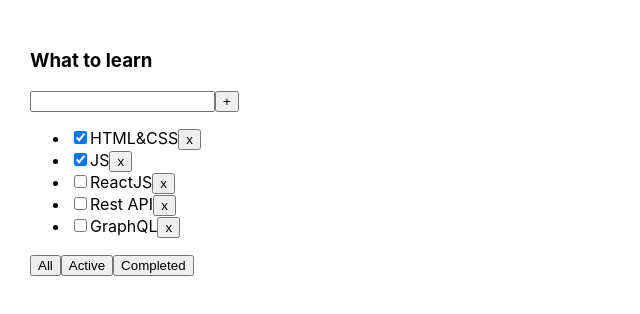
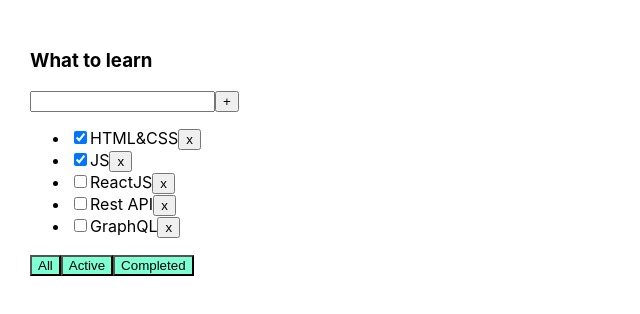
Before and after one commit to Paskinho/newtodolist, a React (Create React App) app: page / in a window 1280 px wide. Shown: the top 314 px of the page, without its empty margins (0-640 px from the left). Built offline with nearby package versions, Linux system fonts and the light colour scheme.

Commit message:
filter trim

```diff
--- a/src/App.tsx
+++ b/src/App.tsx
@@ -1,18 +1,18 @@
 import React, {useState} from 'react';
 import './App.css';
 import {Todolist} from './Todolist';
-import { v1 } from 'uuid';
+import {v1} from 'uuid';
 
 export type FilterValuesType = "all" | "active" | "completed";
 
 function App() {
 
     let [tasks, setTasks] = useState([
-        { id: v1(), title: "HTML&CSS", isDone: true },
-        { id: v1(), title: "JS", isDone: true },
-        { id: v1(), title: "ReactJS", isDone: false },
-        { id: v1(), title: "Rest API", isDone: false },
-        { id: v1(), title: "GraphQL", isDone: false },
+        {id: v1(), title: "HTML&CSS", isDone: true},
+        {id: v1(), title: "JS", isDone: true},
+        {id: v1(), title: "ReactJS", isDone: false},
+        {id: v1(), title: "Rest API", isDone: false},
+        {id: v1(), title: "GraphQL", isDone: false},
     ]);
 
     function removeTask(id: string) {
@@ -21,7 +21,7 @@
     }
 
     function addTask(title: string) {
-        let task = { id: v1(), title: title, isDone: false };
+        let task = {id: v1(), title: title, isDone: false};
         let newTasks = [task, ...tasks];
         setTasks(newTasks);
     }
@@ -42,6 +42,11 @@
     }
 
 
+    const changeCheckBox = (taskID: string, eventValue: boolean) => {
+        setTasks(tasks.map(el => el.id === taskID ? {...el, isDone: eventValue} : el))
+        // console.log('sdgsdgfsdg')
+    }
+
 
     return (
         <div className="App">
@@ -49,7 +54,9 @@
                       tasks={tasksForTodolist}
                       removeTask={removeTask}
                       changeFilter={changeFilter}
-                      addTask={addTask} />
+                      addTask={addTask}
+                      changeCheckBox={changeCheckBox}
+            />
         </div>
     );
 }
--- /dev/null
+++ b/src/Todolist.module.css
@@ -0,0 +1,11 @@
+.error {
+    border: red 1px solid;
+}
+
+.errorMessage {
+    color: red;
+}
+
+.activeFilter {
+    background-color: aquamarine;
+}
--- a/src/Todolist.tsx
+++ b/src/Todolist.tsx
@@ -1,5 +1,6 @@
 import React, {ChangeEvent, KeyboardEvent, useState} from 'react';
 import {FilterValuesType} from './App';
+import styles from "./Todolist.module.css"
 
 type TaskType = {
     id: string
@@ -13,18 +14,28 @@
     removeTask: (taskId: string) => void
     changeFilter: (value: FilterValuesType) => void
     addTask: (title: string) => void
+    changeCheckBox: (taskID: string, eventValue: boolean) => void
 }
 
 export function Todolist(props: PropsType) {
 
     let [title, setTitle] = useState("")
+    const [error, setError] = useState<string | null>(null)
+
+    const [activeButton,setActiveButton]=useState<FilterValuesType>('all')
 
     const addTask = () => {
-        props.addTask(title);
-        setTitle("");
+        if (title.trim() !== "") {
+            props.addTask(title.trim());
+            setTitle("");
+        } else {
+            setError(null)
+        }
     }
 
+
     const onChangeHandler = (e: ChangeEvent<HTMLInputElement>) => {
+        setError(null)
         setTitle(e.currentTarget.value)
     }
 
@@ -34,18 +45,29 @@
         }
     }
 
-    const onAllClickHandler = () => props.changeFilter("all");
-    const onActiveClickHandler = () => props.changeFilter("active");
-    const onCompletedClickHandler = () => props.changeFilter("completed");
+    const onAllClickHandler = () => {
+        props.changeFilter("all");
+        setActiveButton('all')
+    }
+    const onActiveClickHandler = () => {
+        props.changeFilter("active");
+        setActiveButton('active')
+    }
+    const onCompletedClickHandler = () => {
+        props.changeFilter("completed");
+        setActiveButton('completed')
+    }
 
     return <div>
         <h3>{props.title}</h3>
         <div>
-            <input value={title}
-                   onChange={ onChangeHandler }
-                   onKeyPress={ onKeyPressHandler }
+            <input className={error ? styles.error : ''}
+                   value={title}
+                   onChange={onChangeHandler}
+                   onKeyPress={onKeyPressHandler}
             />
             <button onClick={addTask}>+</button>
+            {error && <div className='errorMessage'>Title is required</div>}
         </div>
         <ul>
             {
@@ -53,18 +75,23 @@
 
                     const onClickHandler = () => props.removeTask(t.id)
 
+                    const onChangeCheckboxHandler = (event: ChangeEvent<HTMLInputElement>) => {
+                        props.changeCheckBox(t.id, event.currentTarget.checked)
+                        // console.log(event.currentTarget.checked)
+                    }
+
                     return <li key={t.id}>
-                        <input type="checkbox" checked={t.isDone}/>
+                        <input type="checkbox" checked={t.isDone} onChange={onChangeCheckboxHandler}/>
                         <span>{t.title}</span>
-                        <button onClick={ onClickHandler }>x</button>
+                        <button onClick={onClickHandler}>x</button>
                     </li>
                 })
             }
         </ul>
         <div>
-            <button onClick={ onAllClickHandler }>All</button>
-            <button onClick={ onActiveClickHandler }>Active</button>
-            <button onClick={ onCompletedClickHandler }>Completed</button>
+            <button className={styles.activeFilter} onClick={onAllClickHandler}>All</button>
+            <button className={styles.activeFilter} onClick={onActiveClickHandler}>Active</button>
+            <button className={styles.activeFilter} onClick={onCompletedClickHandler}>Completed</button>
         </div>
     </div>
 }
```
